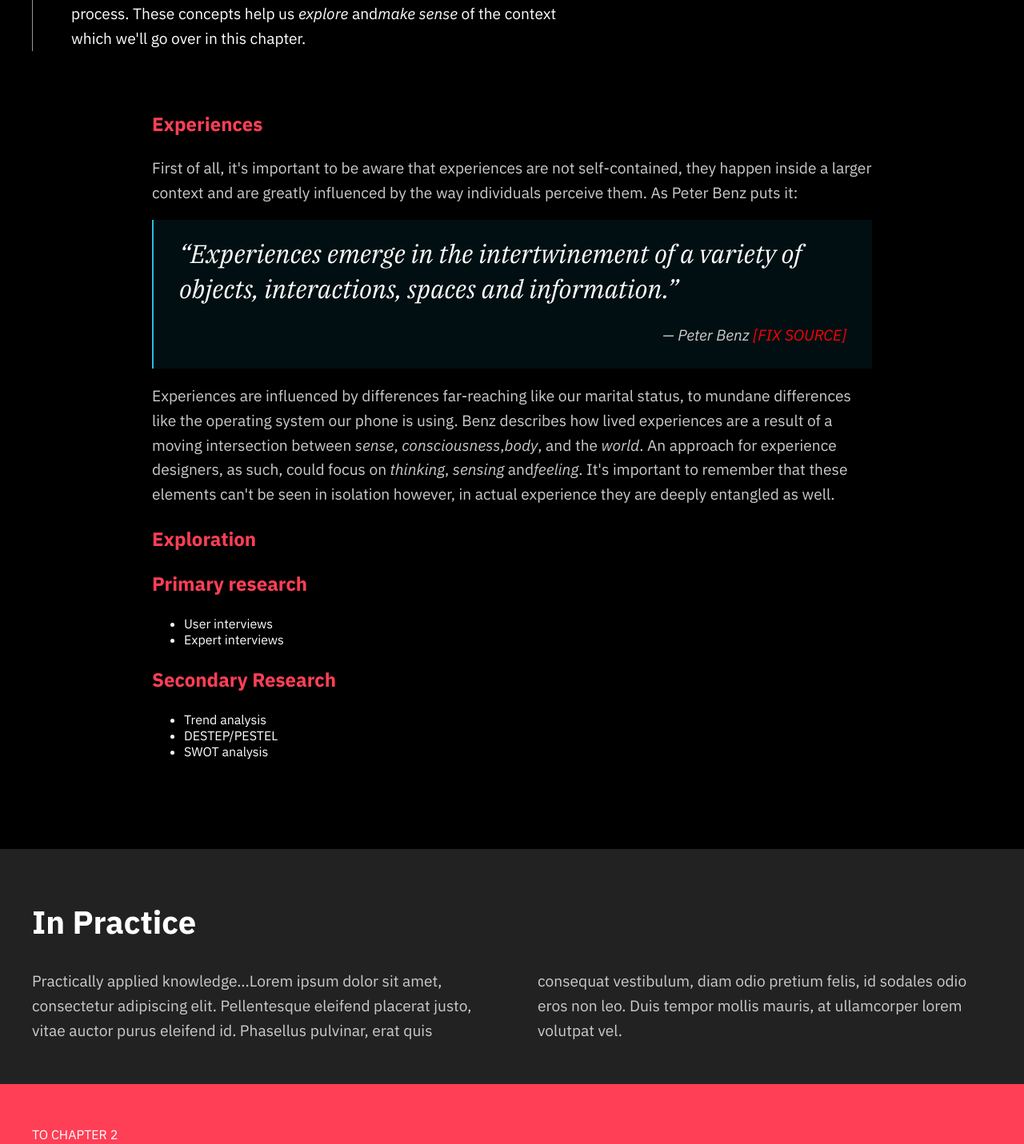
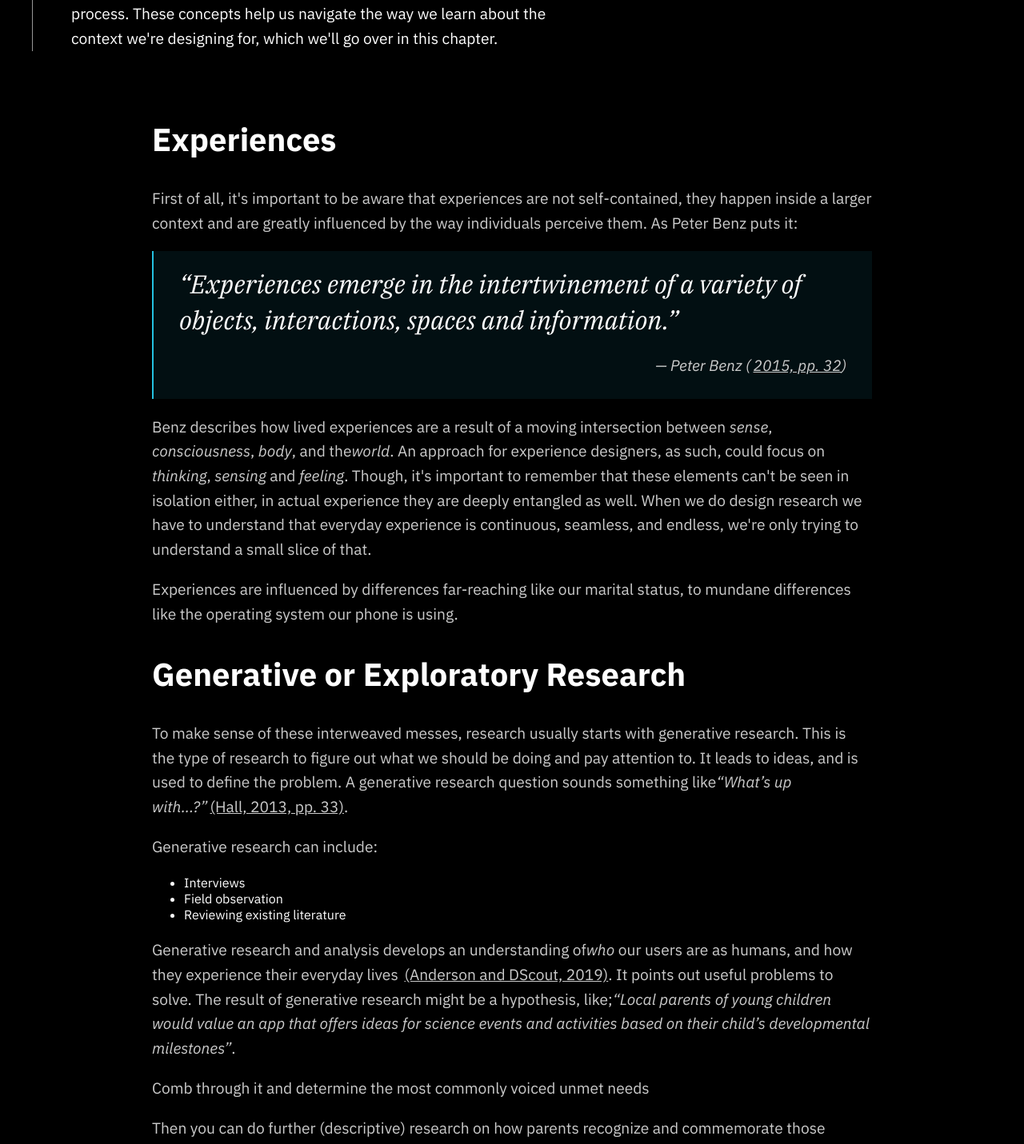
Before and after one commit to nwesthoff/ra-experience-design, a Next.js app: page /chapters/1-discover in a window 1280 px wide. Shown: the part 440-1871 px from the top of the page at 80% size. Built offline with nearby package versions, Linux system fonts and the light colour scheme.

Commit message:
📝 Write about research

```diff
--- a/config/MyReferences.ts
+++ b/config/MyReferences.ts
@@ -45,15 +45,6 @@ const myReferences: AcademicRef[] = [
     },
   },
   {
-    citationKey: "edipt",
-    entryType: "TRADEMAG",
-    entryTags: {
-      inText: "(d.school, 2017)",
-      inBib:
-        "d.school (2017). Stanford d.school. [online] Stanford d.school. Available at: https://dschool.stanford.edu/resources/getting-started-with-design-thinking [Accessed 18 May 2020].",
-    },
-  },
-  {
     citationKey: "prototypeAdobe",
     entryType: "TRADEMAG",
     entryTags: {
@@ -89,6 +80,33 @@ const myReferences: AcademicRef[] = [
         "Altman, S. (2020). Idea Generation. [online] Sam Altman. Available at: https://blog.samaltman.com/idea-generation [Accessed 15 Jun. 2020].",
     },
   },
+  {
+    citationKey: "experienceBenz",
+    entryType: "TRADEMAG",
+    entryTags: {
+      inText: "(Benz, 2015)",
+      inBib:
+        "Benz, P. (2015). Experience design : concepts and case studies. London: Bloomsbury Academic.",
+    },
+  },
+  {
+    citationKey: "dscout",
+    entryType: "TRADEMAG",
+    entryTags: {
+      inText: "(Anderson and DScout, 2019)",
+      inBib:
+        "Anderson, N. and DScout (2019). How to Conduct Generative Research: A Complete Guide for UX Researchers. [online] dscout. Available at: https://dscout.com/people-nerds/generative-research-complete-guide [Accessed 16 Jun. 2020].",
+    },
+  },
+  {
+    citationKey: "justEnough",
+    entryType: "TRADEMAG",
+    entryTags: {
+      inText: "(Hall, 2019, pp.10–33)",
+      inBib:
+        "Hall, E. (2019). Just enough research. New York, New York: A Book Apart, pp.10–33.",
+    },
+  },
 ];
 
 export interface AcademicRef {
--- a/pages/chapters/1-discover.tsx
+++ b/pages/chapters/1-discover.tsx
@@ -19,16 +19,16 @@ const DiscoverPage: NextPage = () => (
           inspire us in preparation of idea generation, <em>and</em> provide
           constraints during evaluation. There's a whole plethora of{" "}
           <em>tools</em>,<em>methodologies</em> and <em>practices</em> to guide
-          us through this process. These concepts help us <em>explore</em> and
-          <em>make sense</em> of the context which we'll go over in this
-          chapter.
+          us through this process. These concepts help us navigate the way we
+          learn about the context we're designing for, which we'll go over in
+          this chapter.
         </p>
       </PageIntroduction>
 
       <ContentContainer>
-        <h3>Experiences</h3>
+        <h2>Experiences</h2>
         <p>
-          First of all, it&#39;s important to be aware that experiences are not
+          First of all, it's important to be aware that experiences are not
           self-contained, they happen inside a larger context and are greatly
           influenced by the way individuals perceive them. As Peter Benz puts
           it:
@@ -38,25 +38,74 @@ const DiscoverPage: NextPage = () => (
           interactions, spaces and information.”
           <ul>
             <li>
-              Peter Benz <Citation id="">(2015, pp. 32)</Citation>
+              Peter Benz (<Citation id="experienceBenz">2015, pp. 32</Citation>)
             </li>
           </ul>
         </blockquote>
         <p>
+          Benz describes how lived experiences are a result of a moving
+          intersection between <em>sense</em>, <em>consciousness</em>,{" "}
+          <em>body</em>, and the
+          <em>world</em>. An approach for experience designers, as such, could
+          focus on <em>thinking</em>, <em>sensing</em> and <em>feeling</em>.
+          Though, it's important to remember that these elements can't be seen
+          in isolation either, in actual experience they are deeply entangled as
+          well. When we do design research we have to understand that everyday
+          experience is continuous, seamless, and endless, we're only trying to
+          understand a small slice of that.
+        </p>
+        <p>
           Experiences are influenced by differences far-reaching like our
           marital status, to mundane differences like the operating system our
-          phone is using. Benz describes how lived experiences are a result of a
-          moving intersection between <em>sense</em>, <em>consciousness</em>,
-          <em>body</em>, and the <em>world</em>. An approach for experience
-          designers, as such, could focus on <em>thinking</em>, <em>sensing</em>{" "}
-          and
-          <em>feeling</em>. It's important to remember that these elements can't
-          be seen in isolation however, in actual experience they are deeply
-          entangled as well.
+          phone is using.
         </p>
-
-        <h3>Exploration</h3>
-
+        <h2>Generative or Exploratory Research</h2>
+        <p>
+          To make sense of these interweaved messes, research usually starts
+          with generative research. This is the type of research to figure out
+          what we should be doing and pay attention to. It leads to ideas, and
+          is used to define the problem. A generative research question sounds
+          something like
+          <em>“What’s up with...?”</em>
+          <Citation id="justEnough">(Hall, 2013, pp. 33)</Citation>.
+        </p>
+        <p>Generative research can include:</p>
+        <ul>
+          <li>Interviews</li>
+          <li>Field observation</li>
+          <li>Reviewing existing literature</li>
+        </ul>
+        <p>
+          Generative research and analysis develops an understanding of
+          <em>who</em> our users are as humans, and how they experience their
+          everyday lives <Citation id="dscout" />. It points out useful problems
+          to solve. The result of generative research might be a hypothesis,
+          like;
+          <em>
+            “Local parents of young children would value an app that offers
+            ideas for science events and activities based on their child’s
+            developmental milestones”
+          </em>
+          .
+        </p>
+        <p>
+          Comb through it and determine the most commonly voiced unmet needs
+        </p>
+        <p>
+          Then you can do further (descriptive) research on how parents
+          recognize and commemorate those milestones.
+        </p>
+        <h2>Descriptive or Explanatory Research</h2>
+        <h2>The Process</h2>
+        <blockquote>
+          “Ideally, everyone who is on the design team should also participate
+          in the research.”
+          <ul>
+            <li>
+              Erika Hall (<Citation id="justEnough">2013, pp. 10</Citation>)
+            </li>
+          </ul>
+        </blockquote>
         <h3>Primary research</h3>
         <ul>
           <li>User interviews</li>
```
